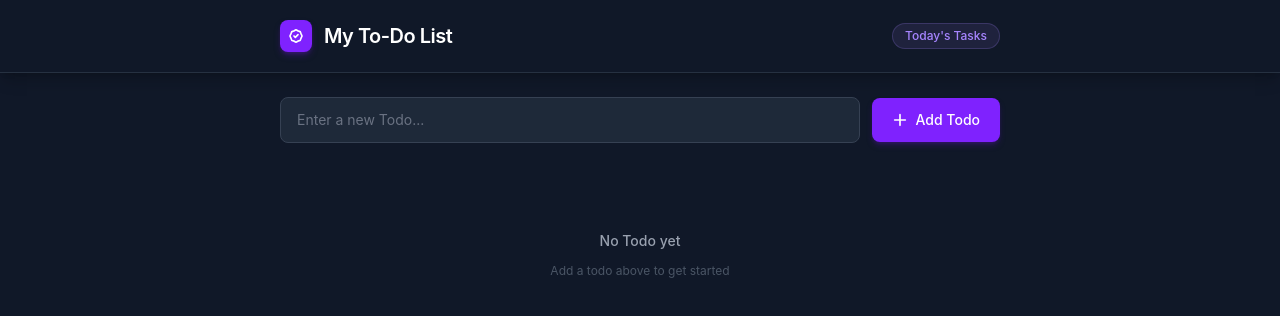
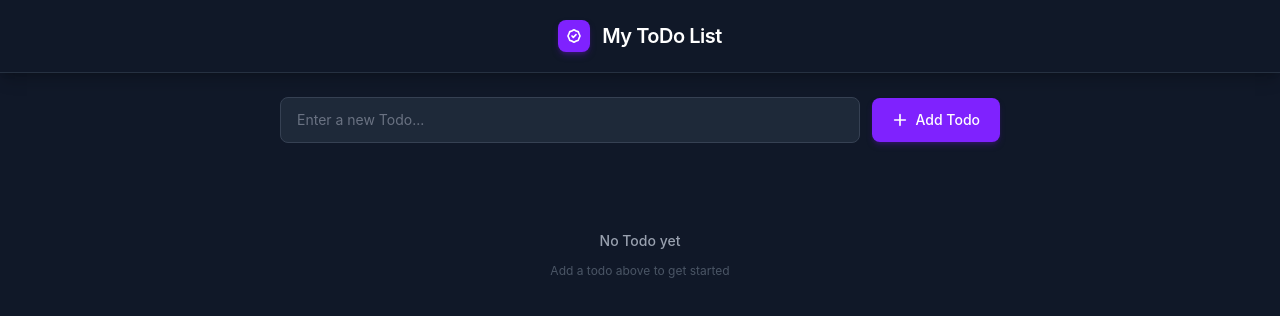
Before and after one commit to Prateek-saraswat/Todo_Application, a React (Vite) app: page / in a window 1280 px wide. Shown: the top 316 px of the page. Built offline with nearby package versions, Linux system fonts and the light colour scheme.

Commit message:
github-repo-link added in readme.md

```diff
--- a/src/components/FilterTodo.jsx
+++ /dev/null
@@ -1,6 +0,0 @@
-export default function FilterTodo(){
-
-    return (
-        <button>Filter todo DropDown</button>
-    )
-}
--- a/src/components/Header.jsx
+++ b/src/components/Header.jsx
@@ -1,7 +1,7 @@
 function Header() {
   return (
     <header className="w-full bg-gray-900 border-b border-gray-700/60 shadow-lg shadow-black/20">
-      <div className="max-w-3xl mx-auto px-6 py-5 flex items-center justify-between">
+      <div  className="max-w-3xl mx-auto px-6 py-5 flex items-center justify-center">
 
         <div className="flex items-center gap-3 group cursor-default">
           <div className="w-8 h-8 rounded-lg bg-violet-600 flex items-center justify-center shadow-md shadow-violet-900/50 group-hover:bg-violet-500 transition-colors duration-200">
@@ -9,14 +9,12 @@
               <path strokeLinecap="round" strokeLinejoin="round" d="M9 12l2 2 4-4M7.835 4.697a3.42 3.42 0 001.946-.806 3.42 3.42 0 014.438 0 3.42 3.42 0 001.946.806 3.42 3.42 0 013.138 3.138 3.42 3.42 0 00.806 1.946 3.42 3.42 0 010 4.438 3.42 3.42 0 00-.806 1.946 3.42 3.42 0 01-3.138 3.138 3.42 3.42 0 00-1.946.806 3.42 3.42 0 01-4.438 0 3.42 3.42 0 00-1.946-.806 3.42 3.42 0 01-3.138-3.138 3.42 3.42 0 00-.806-1.946 3.42 3.42 0 010-4.438 3.42 3.42 0 00.806-1.946 3.42 3.42 0 013.138-3.138z" />
             </svg>
           </div>
-          <h1 className="text-white text-xl font-semibold tracking-tight group-hover:text-violet-300 transition-colors duration-200">
-            My To-Do List
+          <h1  className="text-white text-xl font-semibold tracking-tight group-hover:text-violet-300 transition-colors duration-200">
+            My ToDo List
           </h1>
         </div>
 
-        <span className="text-xs font-medium text-violet-400 bg-violet-400/10 border border-violet-400/20 px-3 py-1 rounded-full">
-          Today's Tasks
-        </span>
+
 
       </div>
     </header>
--- a/src/components/Search.jsx
+++ /dev/null
@@ -1,9 +0,0 @@
-export default function Search(){
-
-    return (
-
-             <input placeholder="Search todos" className="border outline-black border-black" type="text" name="" id="" />
-
-
-    )
-}
```
Also changed, not shown: 1 other file (tests, documents, lock files or other folders).
